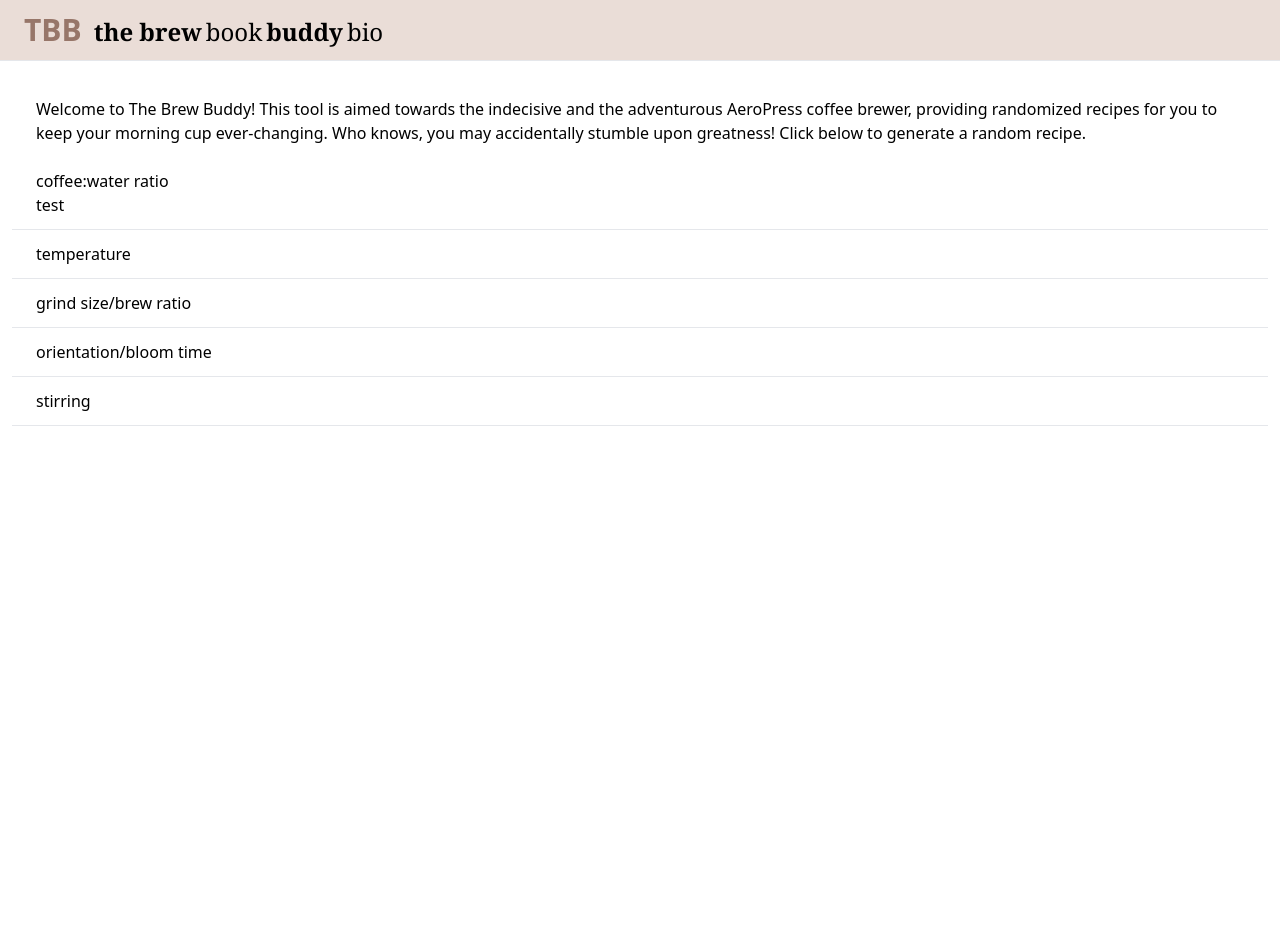
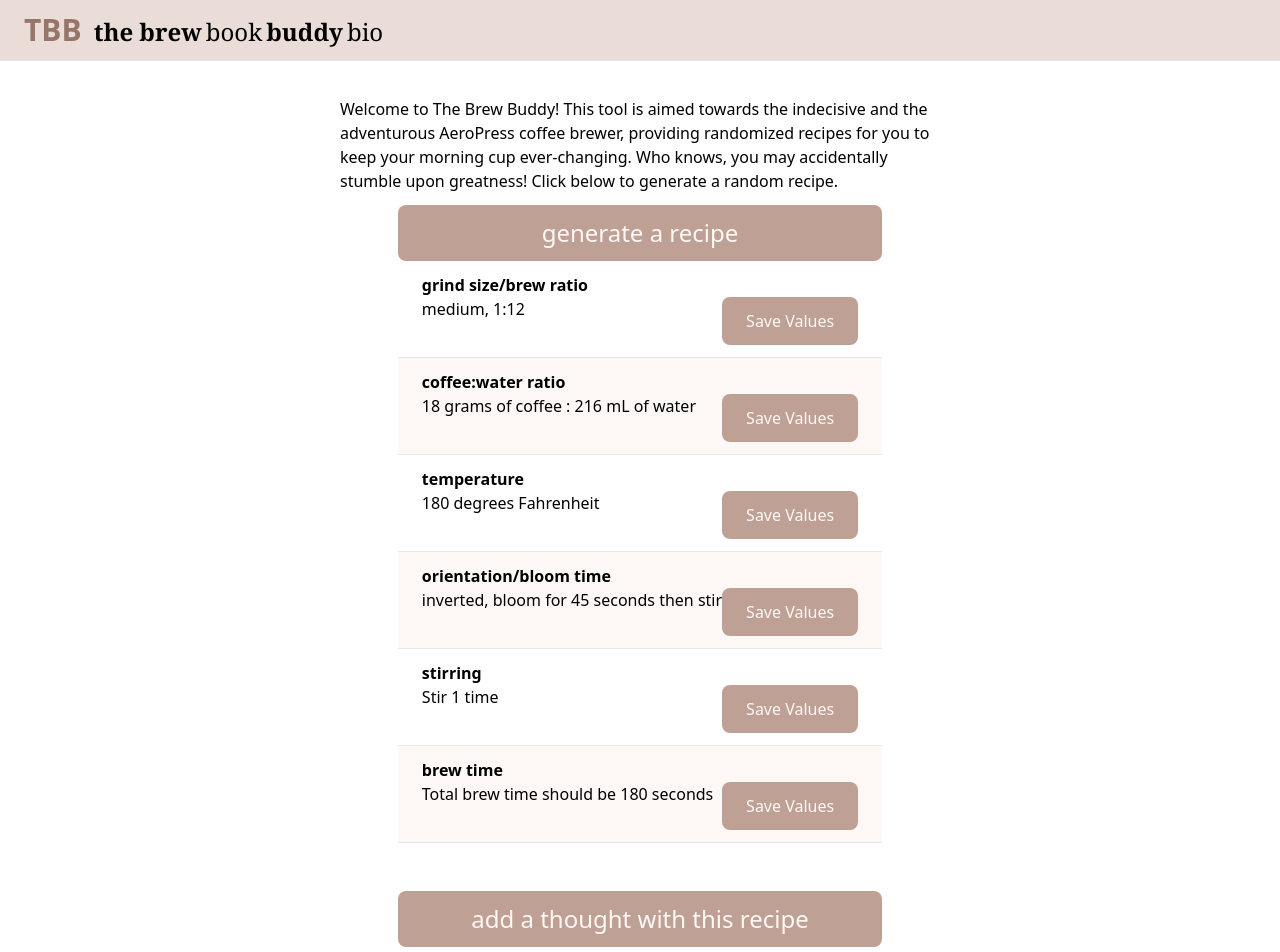
Before and after one commit to kevncrypting/the-brew-buddy, a React (Vite) app: page /buddy in a window 1280 px wide. Shown: the top 952 px of the page. Before the commit the page ends 800 px from the top, so only its background shows below. Built offline with nearby package versions, Linux system fonts and the light colour scheme.

Commit message:
Updates functionality of randomly generated values

```diff
--- a/src/App.jsx
+++ b/src/App.jsx
@@ -10,8 +10,7 @@ function App() {
   return (
     <BrowserRouter>
       <header className="flex items-end gap-3 px-6 py-3 border-b bg-brown-200">
-
-          <NavLink index className="font-bold">
+        <NavLink to="/" className="font-bold">
           <div className="text-3xl font-bold text-brown-700">TBB</div>
         </NavLink>
         <nav className="flex gap-1 text-2xl font-serif">
@@ -42,7 +41,7 @@ function App() {
           </NavLink>
         </nav>
       </header>
-        <main className="px-3 py-6">
+      <main className="flex flex-col items-center px-3 py-6 max-w-2xl w-auto md:m-auto">
         <Routes>
           <Route index element={<Home />} />
           <Route path="/book" element={<Book />} />
--- a/src/Buddy.jsx
+++ b/src/Buddy.jsx
@@ -1,12 +1,32 @@
 import { useState } from "react";
 import CoffeeCategory from "./CoffeeCategory.jsx";
+import Button from "./Button.jsx";
 
 const Buddy = () => {
-  const [coffeeWaterRatio, setCoffeeWaterRatio] = useState("test");
-  const [temperature, setTemperature] = useState();
-  const [grindSizeBrewRatio, setGrindSizeBrewRatio] = useState();
-  const [orientationBloomTime, setOrientationBloomTime] = useState();
-  const [stirring, setStirring] = useState();
+  const [userSavedValue, setUserSavedValue] = useState(Array(7).fill(null));
+  const [refreshCounter, setRefreshCounter] = useState(0);
+  const [coffeeAmount, setCoffeeAmount] = useState([15, 16, 17, 18]);
+  const [brewRatio, setBrewRatio] = useState([12, 15, 16, 17]);
+  const [temperature, setTemperature] = useState([170, 180, 195, 205, 212]);
+  const [grindSize, setGrindSize] = useState(["medium", "medium-fine", "fine"]);
+  const [orientation, setOrientation] = useState(["standard", "inverted"]);
+  const [bloomTime, setBloomTime] = useState([30, 45, 60]);
+  const [stirring, setStirring] = useState([
+    "1 time",
+    "2 times, with the second stir 30 seconds after bloom",
+  ]);
+  const [brewTime, setBrewTime] = useState([120, 150, 180, 210, 240]);
+
+  let randomizer = (arrayName) => {
+    return arrayName[Math.floor(Math.random() * arrayName.length)];
+  };
+
+  let staticBrewRatio = randomizer(brewRatio);
+  let staticCoffeeAmount = randomizer(coffeeAmount);
+
+  const handleClick = () => {
+    setRefreshCounter(refreshCounter + 1);
+  };
 
   return (
     <>
@@ -19,23 +39,88 @@ const Buddy = () => {
           random recipe.
         </p>
       </div>
+      <div className="flex flex-col">
+        <button
+          onClick={handleClick}
+          className="text-2xl px-6 py-3 rounded-lg bg-brown-500 text-brown-50 hover:bg-brown-700 hover:drop-shadow"
+        >
+          generate a recipe
+        </button>
+        <div className="odd:bg-brown-50">
+          <CoffeeCategory
+            categoryTitle={`grind size/brew ratio`}
+            categoryInfo={`${randomizer(grindSize)}, 1:${staticBrewRatio}`}
+          />
           <CoffeeCategory
             categoryTitle={`coffee:water ratio`}
-        categoryInfo={coffeeWaterRatio}
+            categoryInfo={`${staticCoffeeAmount} grams of coffee : ${
+              staticBrewRatio * staticCoffeeAmount
+            } mL of water`}
+            addClasses={`bg-brown-50`}
           />
           <CoffeeCategory
             categoryTitle={`temperature`}
-        categoryInfo={temperature}
-      />
-      <CoffeeCategory
-        categoryTitle={`grind size/brew ratio`}
-        categoryInfo={grindSizeBrewRatio}
+            categoryInfo={`${randomizer(temperature)} degrees Fahrenheit`}
           />
           <CoffeeCategory
             categoryTitle={`orientation/bloom time`}
-        categoryInfo={orientationBloomTime}
+            categoryInfo={`${randomizer(orientation)}, bloom for ${randomizer(
+              bloomTime
+            )} seconds then stir`}
+            addClasses={`bg-brown-50`}
           />
-      <CoffeeCategory categoryTitle={`stirring`} categoryInfo={stirring} />
+          <CoffeeCategory
+            categoryTitle={`stirring`}
+            categoryInfo={`Stir ${randomizer(stirring)}`}
+          />
+          <CoffeeCategory
+            categoryTitle={`brew time`}
+            categoryInfo={`Total brew time should be ${randomizer(
+              brewTime
+            )} seconds`}
+            addClasses={`bg-brown-50`}
+          />
+        </div>
+        <div className="p-6">
+          {" "}
+          {/* This div conditionally displayed messages based on how many times the user has regenerated a new recipe */}
+          {refreshCounter !== 0 ? (
+            <span>You have refreshed the recipe {refreshCounter} times! </span>
+          ) : null}
+          {refreshCounter > 5 ? (
+            <span>Are you feeling indecisive today? </span>
+          ) : null}
+          {refreshCounter > 15 ? (
+            <span className="text-red-500">
+              A little click happy aren't you...{" "}
+            </span>
+          ) : null}
+          {refreshCounter > 30 ? (
+            <span>
+              Alright maybe you should decide soon, I'm worried about you!
+            </span>
+          ) : null}
+          {refreshCounter > 60 ? (
+            <h4 className="text-2xl font-bold">
+              Listen, there aren't any high scores here!
+            </h4>
+          ) : null}
+          {refreshCounter > 75 ? (
+            <h5 className="text-3xl font-bold">
+              There aren't any more messages for you...
+            </h5>
+          ) : null}
+          {refreshCounter > 100 ? (
+            <h6 className="text-4xl font-bold">YOU CAN STOP NOW!!</h6>
+          ) : null}
+        </div>
+        <button
+          onClick={handleClick}
+          className="text-2xl px-6 py-3 rounded-lg bg-brown-500 text-brown-50 hover:bg-brown-700 hover:drop-shadow"
+        >
+          add a thought with this recipe
+        </button>
+      </div>
     </>
   );
 };
--- a/src/CoffeeCategory.jsx
+++ b/src/CoffeeCategory.jsx
@@ -1,10 +1,15 @@
-const CoffeeCategory = ({ categoryTitle, categoryInfo }) => {
-  return (
-    <div className="border-b px-6 py-3">
-        <h3>{categoryTitle}</h3>
+const CoffeeCategory = ({ addClasses, categoryTitle, categoryInfo, onButtonClick }) => {
+    return (
+    <div className={`border-b px-6 py-3 ${addClasses}`}>
+      <h3 className="font-bold">{categoryTitle}</h3>
+      <div className="flex justify-between">
         <span>{categoryInfo}</span>
+        <button onClick={onButtonClick} className="px-6 py-3 rounded-lg bg-brown-500 text-brown-50 hover:bg-brown-700 hover:drop-shadow">
+          Save Values
+        </button>
+      </div>
     </div>
-  )
-}
+  );
+};
 
-export default CoffeeCategory
+export default CoffeeCategory;
```
Also changed, not shown: src/assets/headInCup.png (added). Lines whose indentation alone changed are shown as unchanged.
